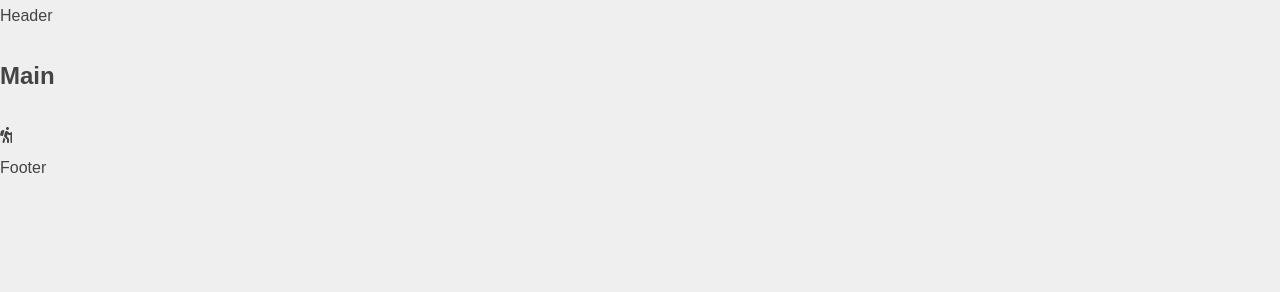
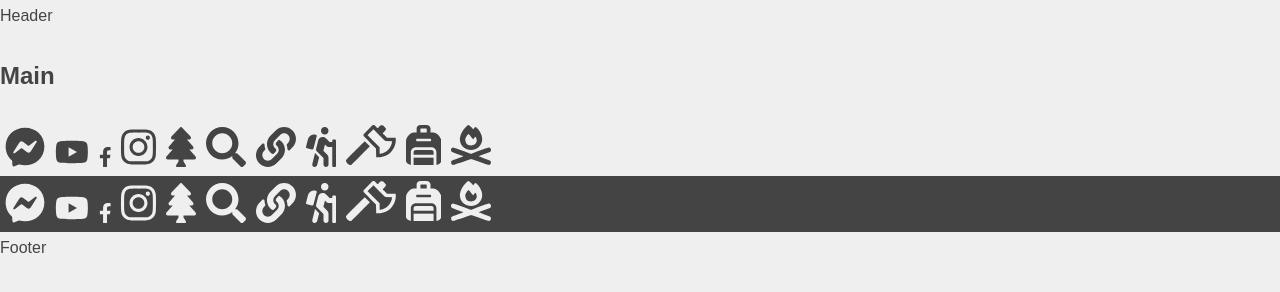
Before and after one commit to DarekMazur/lesnygacek_blog, a Gatsby site: page / in a window 1280 px wide. Built offline with nearby package versions, Linux system fonts and the light colour scheme; Gatsby itself is replaced by a stand-in of ours.

Commit message:
add custom icons

```diff
--- a/src/Components/Atoms/Icon/Icon.js
+++ b/src/Components/Atoms/Icon/Icon.js
@@ -1,8 +1,14 @@
 import React from 'react';
 import { FontAwesomeIcon } from '@fortawesome/react-fontawesome';
+import { StyledIcon } from './Icon.styles';
+import { customIcon } from '../../../utils/helpers/customIcon';
 
-const Icon = ({ icon, iconType }) => {
-  return <>{icon && icon === 'fa' ? <FontAwesomeIcon icon={iconType} /> : <p>{iconType}</p>}</>;
+const Icon = ({ icon, iconType, light, size }) => {
+  return (
+    <StyledIcon light={light} size={size}>
+      {icon && icon === 'fa' ? <FontAwesomeIcon icon={iconType} /> : customIcon[iconType]}
+    </StyledIcon>
+  );
 };
 
 export default Icon;
--- /dev/null
+++ b/src/Components/Atoms/Icon/Icon.styles.js
@@ -0,0 +1,18 @@
+import styled from 'styled-components';
+
+export const StyledIcon = styled.span`
+  display: inline-block;
+  height: ${({ size }) => (size === 'medium' ? `4rem` : size === 'small' ? `3rem` : `5rem`)};
+  color: ${({ theme, light }) => (light ? theme.colors.white : theme.colors.dark)};
+  padding: 0.5rem;
+  transition: color 200ms;
+
+  svg {
+    height: 100%;
+    width: auto !important;
+  }
+
+  &:hover {
+    color: ${({ theme, light }) => (light ? theme.colors.brown : theme.colors.lightGreen)};
+  }
+`;
--- a/src/pages/index.js
+++ b/src/pages/index.js
@@ -12,7 +12,32 @@ const IndexPage = () => {
       <Layout>
         <main>
           <h2>Main</h2>
-          <Icon icon={'fa'} iconType={['fas', 'hiking']} />
+          <div>
+            <Icon icon={'fa'} iconType={['fab', 'facebook-messenger']} size="default" />
+            <Icon icon={'fa'} iconType={['fab', 'youtube']} size="medium" />
+            <Icon icon={'fa'} iconType={['fab', 'facebook-f']} size="small" />
+            <Icon icon={'fa'} iconType={['fab', 'instagram']} size="default" />
+            <Icon icon={'fa'} iconType={['fas', 'tree']} size="default" />
+            <Icon icon={'fa'} iconType={['fas', 'search']} size="default" />
+            <Icon icon={'fa'} iconType={['fas', 'link']} size="default" />
+            <Icon icon={'fa'} iconType={['fas', 'hiking']} size="default" />
+            <Icon iconType="axe" size="default" />
+            <Icon iconType="backpack" size="default" />
+            <Icon iconType="campfire" size="default" />
+          </div>
+          <div style={{ backgroundColor: '#444' }}>
+            <Icon icon={'fa'} iconType={['fab', 'facebook-messenger']} light size="default" />
+            <Icon icon={'fa'} iconType={['fab', 'youtube']} light size="medium" />
+            <Icon icon={'fa'} iconType={['fab', 'facebook-f']} light size="small" />
+            <Icon icon={'fa'} iconType={['fab', 'instagram']} light size="default" />
+            <Icon icon={'fa'} iconType={['fas', 'tree']} light size="default" />
+            <Icon icon={'fa'} iconType={['fas', 'search']} light size="default" />
+            <Icon icon={'fa'} iconType={['fas', 'link']} light size="default" />
+            <Icon icon={'fa'} iconType={['fas', 'hiking']} light size="default" />
+            <Icon iconType="axe" light size="default" />
+            <Icon iconType="backpack" light size="default" />
+            <Icon iconType="campfire" light size="default" />
+          </div>
         </main>
       </Layout>
     </ThemeProvider>
--- /dev/null
+++ b/src/utils/helpers/customIcon.js
@@ -0,0 +1,47 @@
+import React from 'react';
+
+export const customIcon = {
+  backpack: (
+    <svg width="46" height="52" viewBox="0 0 46 52" fill="none" xmlns="http://www.w3.org/2000/svg">
+      <path
+        fill-rule="evenodd"
+        clip-rule="evenodd"
+        d="M7.01922e-05 21.1556C0.000159205 16.2422 5.47612 9.69104 10.131 9.69104H13.8274V4.50468C13.8274 1.9017 16.145 0.00077452 18.756 0.000745851C21.7679 0.000712781 23.5955 0.000751969 26.6965 0.000745851C29.4346 0.00074045 31.8988 2.04795 31.8988 4.50468V9.69104H35.5953C39.7023 9.69104 46 15.9692 46 21.1556V45.859C46 49.3272 42.9681 51.2784 39.5655 52.0007V35.4863C39.5655 31.9057 36.5858 29.0716 32.9941 29.0716H13.006C9.37592 29.0716 6.29768 31.8674 6.29768 35.4863V52.0007C3.04243 51.2999 6.99369e-05 49.5885 7.01922e-05 46.2685C7.08114e-05 38.2159 -8.80495e-05 29.8905 7.01922e-05 21.1556ZM14.2381 21.1556C12.9015 21.1556 12.9015 17.7435 14.2381 17.7435H31.3512C33.2677 17.7435 33.1308 21.1556 31.3512 21.1556H14.2381ZM26.6965 9.69104H19.0297C18.8785 9.69104 18.756 9.56875 18.756 9.41802V5.5965C18.756 5.06355 19.0427 4.50468 19.5773 4.50468H26.2856C26.79 4.50468 26.9701 5.09368 26.9701 5.5965V9.41802C26.9701 9.56875 26.8477 9.69104 26.6965 9.69104Z"
+        fill="currentColor"
+      />
+      <path
+        d="M9.8572 35.0769V38.7619H35.8691V35.0769C35.8691 33.6026 34.4728 32.6202 32.9941 32.6202C26.0118 32.6202 19.8511 32.3472 13.006 32.3472C11.3764 32.3472 9.8572 33.4523 9.8572 35.0769Z"
+        fill="currentColor"
+      />
+      <path d="M9.8572 42.4469H35.8691V52.0007H9.8572V42.4469Z" fill="currentColor" />
+    </svg>
+  ),
+  campfire: (
+    <svg width="47" height="47" viewBox="0 0 47 47" fill="none" xmlns="http://www.w3.org/2000/svg">
+      <path
+        d="M1.4841 31.8247C-1.34578 30.596 0.253651 25.8436 3.08359 26.6641C10.7118 28.8757 23.6308 33.7906 23.6308 33.7906C23.6308 33.7906 35.5654 29.1216 43.4398 26.6641C47.0078 25.5505 48.2382 30.8564 45.5314 31.8247C37.2878 34.7736 32.4895 36.7396 32.4895 36.7396C32.4895 36.7396 36.9188 38.4598 45.5314 41.7773C48.2382 42.8199 46.6387 48.0438 43.4398 46.815C36.1398 44.0109 23.6308 39.8113 23.6308 39.8113C23.6308 39.8113 8.49718 44.972 3.08359 46.815C0.376681 47.7366 -1.09976 42.8094 1.4841 41.7773C6.4056 39.8113 14.6491 36.7396 14.6491 36.7396C14.6491 36.7396 6.87301 34.1644 1.4841 31.8247Z"
+        fill="currentColor"
+      />
+      <path
+        fill-rule="evenodd"
+        clip-rule="evenodd"
+        d="M10.5888 18.6774C11.7387 25.1258 17.0723 29.2867 23.6308 29.2444C30.2134 29.2019 35.3546 24.8963 36.5496 18.4317C38.0261 10.4451 29.9056 2.21266 28.9213 2.21266C28.1831 2.21266 25.9684 4.91584 25.9684 4.91584C25.9684 4.91584 21.6621 0.00103929 20.4318 0.000976563C19.2014 0.000913836 8.98929 9.70783 10.5888 18.6774ZM16.8637 18.3088C16.1255 15.1492 20.1857 10.6908 20.6778 10.6908C21.17 10.6908 25.9684 16.9572 25.9684 16.9572C25.9684 16.9572 28.3061 13.7626 28.9213 13.7626C29.1674 13.7626 30.5067 16.5476 30.2747 18.4317C29.8663 21.7491 26.9774 24.0067 23.6308 23.9609C18.4632 23.8901 17.6371 21.619 16.8637 18.3088Z"
+        fill="currentColor"
+      />
+    </svg>
+  ),
+  axe: (
+    <svg width="66" height="53" viewBox="0 0 66 53" fill="none" xmlns="http://www.w3.org/2000/svg">
+      <path
+        d="M24.8479 21.4431L31.6062 28.084C31.6062 28.084 11.4693 48.8367 6.91779 52.8489C6.50402 53.1256 4.9664 53.0197 4.29724 52.5722C2.64216 51.4654 1.12501 50.3586 0.297454 48.56C-0.140286 47.6989 -0.132163 46.8074 0.573282 45.9313C3.35832 42.4725 24.8479 21.4431 24.8479 21.4431Z"
+        fill="currentColor"
+      />
+      <path
+        fill-rule="evenodd"
+        clip-rule="evenodd"
+        d="M23.4686 14.6639C23.0548 14.2328 23.0657 12.5886 23.4686 12.1735C28.5718 6.91618 31.4682 4.14918 35.0542 0.413657C35.4952 -0.0457619 37.123 -0.220511 37.8126 0.413657C39.4677 1.93562 40.0194 2.489 41.3986 3.87245C41.6653 4.13987 42.1136 4.15511 42.3641 3.87245C43.4675 2.62736 44.2761 1.81227 45.6743 0.69036C46.3639 0.137003 47.3605 -0.0189316 48.2948 0.413657C50.0878 1.24382 51.0533 2.48894 52.4325 4.0108C53.0266 4.6663 53.1221 6.29359 52.4325 7.05453C51.0533 8.57641 50.2257 9.40652 48.9844 10.79C48.7682 11.031 48.7495 11.3975 48.9844 11.6201C51.4671 13.9721 54.2255 16.7391 54.2255 16.7391H65.8111C65.8111 16.7391 67.8744 28.084 58.3632 37.0768C51.1574 43.89 40.0194 42.7492 40.0194 42.7492L39.7436 31.266C39.7436 31.266 30.6406 22.1349 23.4686 14.6639ZM28.9855 13.0036C28.7114 13.2633 28.7251 13.6987 28.9855 13.9721C34.9162 20.1979 44.5709 29.4675 44.5709 29.4675V38.0453C44.5709 38.0453 48.2948 39.0137 54.9151 33.8947C61.1217 28.3607 61.1217 21.5814 61.1217 21.5814L52.2946 21.3047C52.2946 21.3047 42.3641 11.6201 36.7092 5.80937C36.5211 5.61606 36.2198 5.62865 36.0196 5.80937C33.2612 8.29971 31.4682 10.6517 28.9855 13.0036Z"
+        fill="currentColor"
+      />
+    </svg>
+  ),
+};
```
Also changed, not shown: src/assets/icons/axe.svg (added), src/assets/icons/backpack.svg (added), src/assets/icons/campfire.svg (added).
